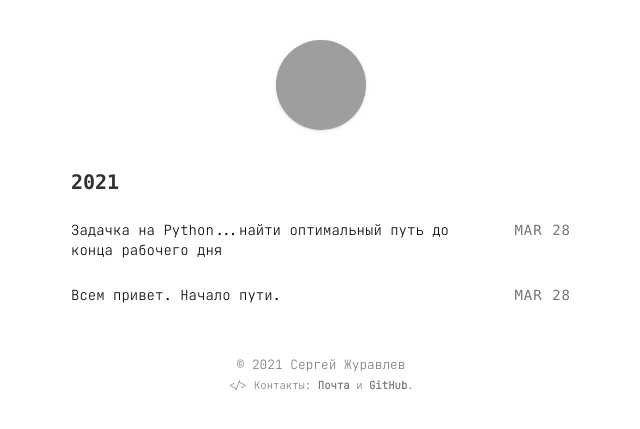
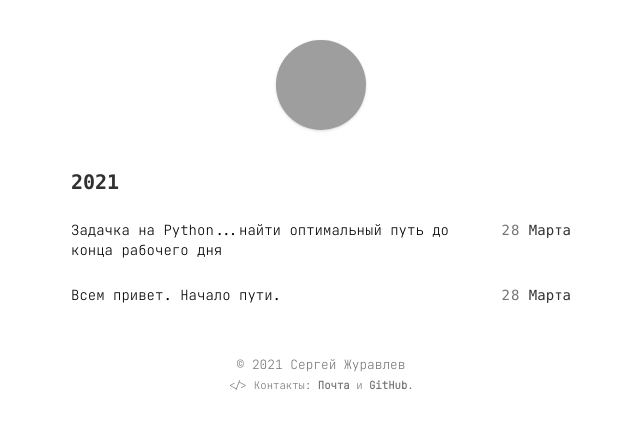
Before and after one commit to pernat/pernat.github.io, a Jekyll site: the page built from index.html, in a window 1280 px wide. Shown: the top 429 px of the page, without its empty margins (319-959 px from the left). Built offline with Jekyll 4.4.1, drawn with Linux system fonts in a browser that asks for light colours; grey boxes are pictures that could not be loaded.

Commit message:
Change date format

```diff
--- a/_layouts/post.html
+++ b/_layouts/post.html
@@ -6,7 +6,7 @@ layout: default
 
 	<div class="center">
 		<h1 class="title">{{ page.title }}</h1>
-		<time class="code">{{ page.date | date: '%B %-d, %Y' }}</time>
+		<time class="code">{{ page.date | date: '%-d.%m.%Y/%R' }}</time>
 	</div>
 
 	<div class="divider"></div>
--- a/index.html
+++ b/index.html
@@ -18,7 +18,23 @@ layout: default
 		<ul>
 			<li>
 				<div class="post-date code">
-					<span>{{ post.date | date: "%b %d" }}</span>
+					{% assign m =  post.date | date: "%-m" %}
+
+					<span>{{ post.date | date: "%d" }}</span>
+					{% case m %}
+				      {% when '1' %}Января
+				      {% when '2' %}Февраля
+				      {% when '3' %}Марта
+				      {% when '4' %}Апреля
+				      {% when '5' %}Мая
+				      {% when '6' %}Июня
+				      {% when '7' %}Июля
+				      {% when '8' %}Августа
+				      {% when '9' %}Сентября
+				      {% when '10' %}Октября
+				      {% when '11' %}Ноября
+				      {% when '12' %}Декабря
+    				{% endcase %}
 				</div>
 				<div class="title">
 					<a href="{{ post.url | prepend: site.baseurl | prepend: site.url }}">{{ post.title }}</a>
```
